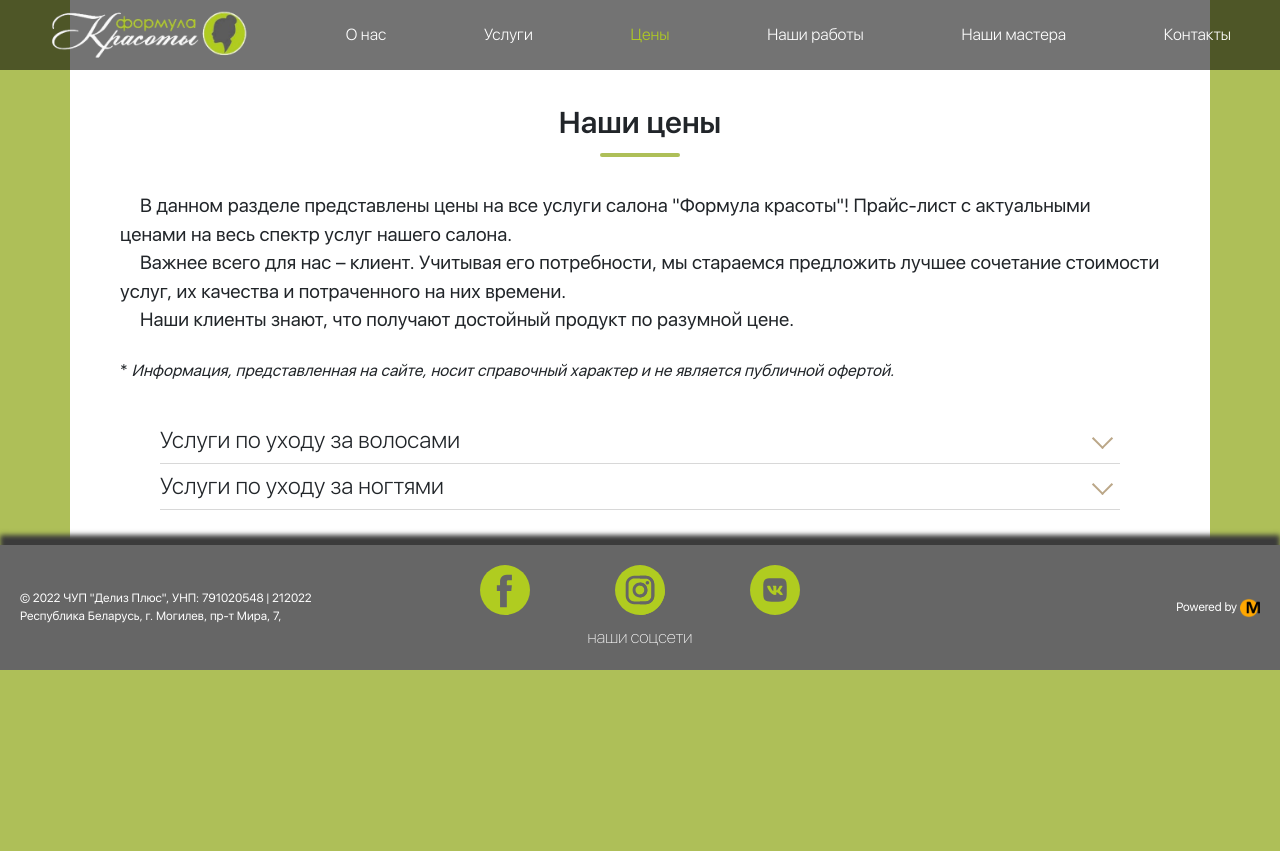
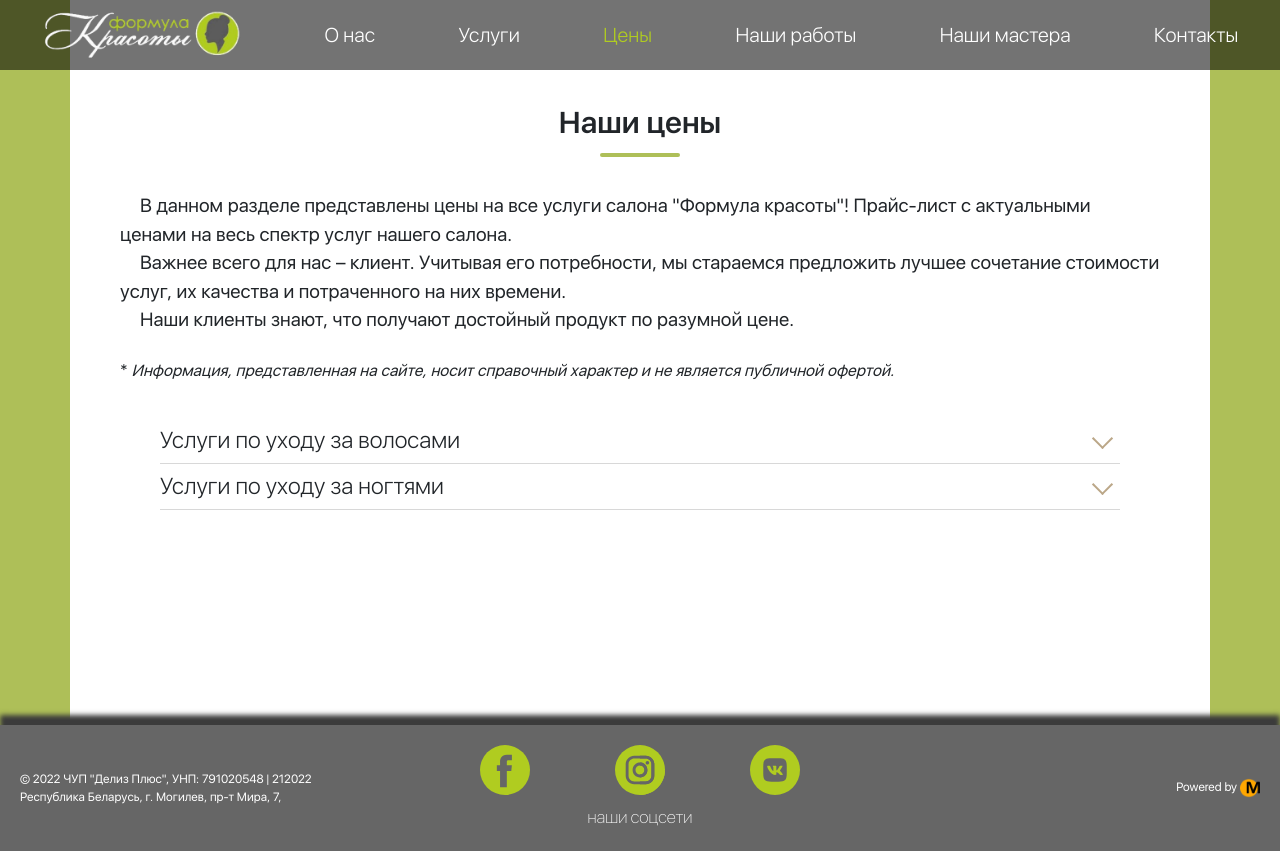
Before and after one commit to MaksimDolgonosov/formula, a website: page src/prices.html in a window 1280 px wide. Before the commit the page ends 800 px from the top, so only its background shows below. Drawn offline with nearby package versions, Linux system fonts and the light colour scheme; files that its build step writes are made by us from their sources.

Commit message:
Fs и цены (длина страницы)

```diff
--- a/src/sass/blocks/_nav.scss
+++ b/src/sass/blocks/_nav.scss
@@ -26,6 +26,7 @@
 
         .nav__item {
             a {
+                font-size: 20px;
                 position: relative;
                 color: rgb(255, 255, 255);
                 text-decoration: none;
--- a/src/sass/blocks/_prices.scss
+++ b/src/sass/blocks/_prices.scss
@@ -1,4 +1,8 @@
 .prices {
+    .container {
+        min-height: 725px;
+    }
+
     &__title {
         font-size: 30px;
         font-weight: 600;
```
Also changed, not shown: dist/css/style.min.css.
